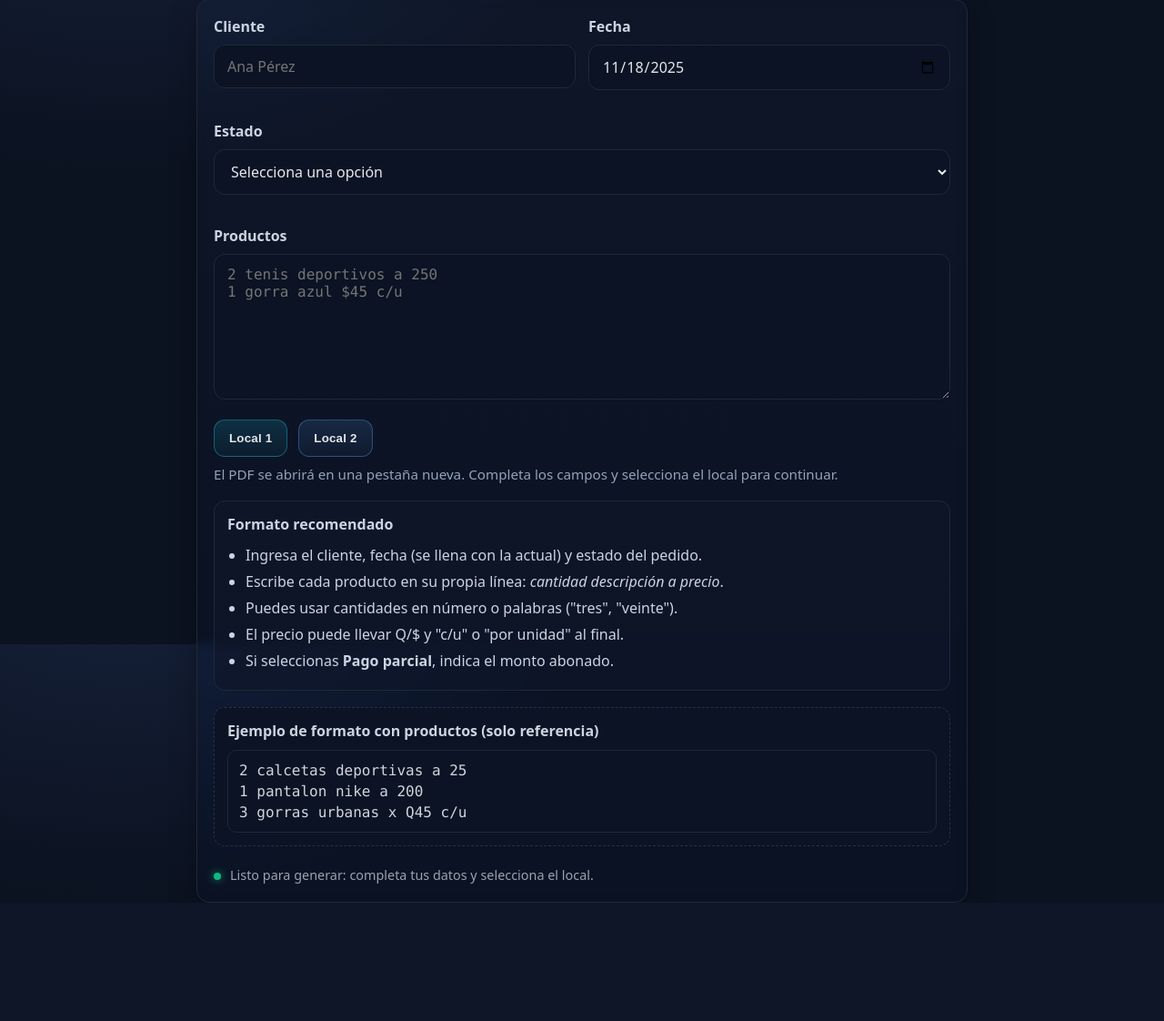
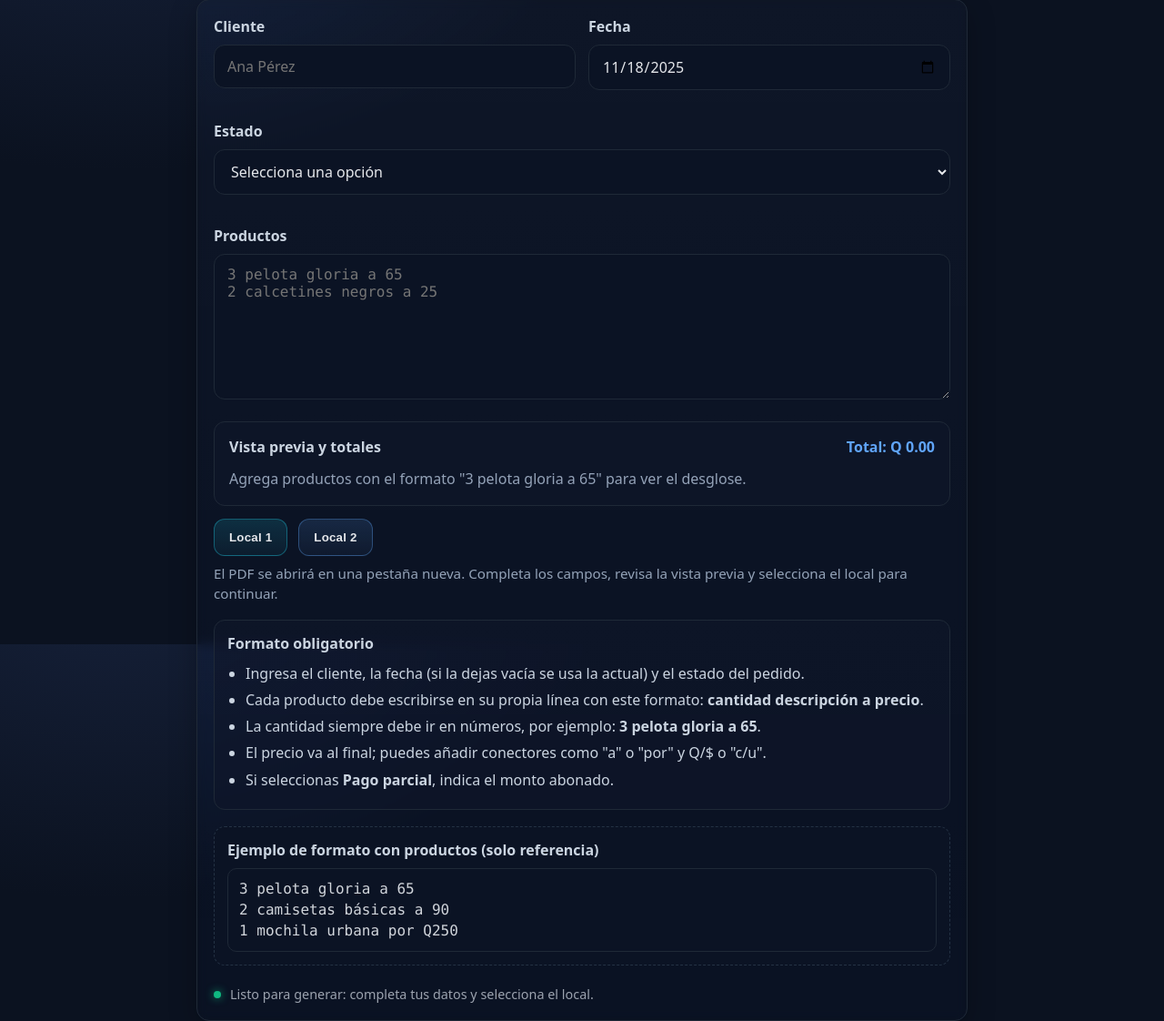
Before and after one commit to LUIS5359/fctestv2, a Flask app: page / in a window 1280 px wide. Shown: the part 92-1214 px from the top of the page at 91% size. Before the commit the page ends 1084 px from the top, so only its background shows below. Run offline with Flask 3, Linux system fonts and the light colour scheme.

Commit message:
Agregar vista previa para productos y nuevo formato

```diff
--- a/app.py
+++ b/app.py
@@ -192,8 +192,10 @@ def parsear_productos(texto: str) -> List[List[float]]:
     for numero, linea in enumerate(lineas, start=1):
         if not linea:
             continue
-        if not _parece_linea_producto(linea):
-            errores.append(f"Línea {numero}: Debe iniciar con la cantidad (ej. '2 tenis a 150').")
+        if not _linea_formulario_valida(linea):
+            errores.append(
+                f"Línea {numero}: Usa el formato '3 producto a 65', iniciando con la cantidad en números."
+            )
             continue
         try:
             productos.append(_parsear_linea_producto(linea))
@@ -214,6 +216,13 @@ def _extraer_encabezado(linea: str):
             valor = match.group("valor").strip()
             return campo, valor
     return None
+
+
+def _linea_formulario_valida(linea: str) -> bool:
+    tokens = linea.split()
+    if not tokens:
+        return False
+    return tokens[0].isdigit()
 
 
 def _parece_linea_producto(linea: str) -> bool:
--- a/templates/index.html
+++ b/templates/index.html
@@ -92,6 +92,19 @@
     .rules li{margin-bottom:6px}
     .errors{display:none; margin-top:12px; border-radius:12px; border:1px solid rgba(244,63,94,.4); background:rgba(244,63,94,.1); padding:12px; color:#fecdd3; font-size:.95rem}
     .errors ul{margin:0; padding-left:20px}
+    .preview{margin-top:18px; border:1px solid var(--border); border-radius:12px; padding:16px; background:rgba(15,23,42,.6)}
+    .preview-header{display:flex; align-items:center; justify-content:space-between; gap:12px; margin-bottom:12px}
+    .preview-header h3{margin:0; font-size:1rem; color:#cbd5e1}
+    .preview-total{font-weight:700; color:var(--accent-2)}
+    .preview-list{display:flex; flex-direction:column; gap:10px}
+    .preview-item{display:flex; justify-content:space-between; gap:12px; border-bottom:1px solid rgba(148,163,184,.2); padding-bottom:10px}
+    .preview-item:last-child{border-bottom:none; padding-bottom:0}
+    .preview-desc{flex:1; display:flex; gap:8px; align-items:center}
+    .preview-qty{font-weight:700; color:var(--accent)}
+    .preview-prices{text-align:right; min-width:130px}
+    .preview-prices div{line-height:1.2}
+    .preview-empty-text{margin:0; color:var(--muted)}
+    .preview-errors{margin-top:12px; font-size:.9rem; color:#fecaca}
   </style>
 </head>
 <body>
@@ -134,7 +147,18 @@
 
         <div class="field">
           <label for="productos">Productos</label>
-          <textarea id="productos" name="productos" spellcheck="false" placeholder="2 tenis deportivos a 250&#10;1 gorra azul $45 c/u"></textarea>
+          <textarea id="productos" name="productos" spellcheck="false" placeholder="3 pelota gloria a 65&#10;2 calcetines negros a 25"></textarea>
+        </div>
+
+        <div class="preview" id="previewContainer">
+          <div class="preview-header">
+            <h3>Vista previa y totales</h3>
+            <span class="preview-total" id="previewTotal">Total: Q0.00</span>
+          </div>
+          <div id="previewList" class="preview-list">
+            <p class="preview-empty-text">Agrega productos con el formato "3 pelota gloria a 65" para ver el desglose.</p>
+          </div>
+          <div id="previewErrors" class="preview-errors hidden"></div>
         </div>
 
         <!-- Campo oculto que decidirá Local 1 (A) o Local 2 (B) -->
@@ -147,15 +171,15 @@
           <button class="btn local2" onclick="setPlantilla(event,'B')">Local 2</button>
         </div>
 
-        <p class="hint">El PDF se abrirá en una pestaña nueva. Completa los campos y selecciona el local para continuar.</p>
+        <p class="hint">El PDF se abrirá en una pestaña nueva. Completa los campos, revisa la vista previa y selecciona el local para continuar.</p>
 
         <div class="rules">
-          <h3>Formato recomendado</h3>
+          <h3>Formato obligatorio</h3>
           <ul>
-            <li>Ingresa el cliente, fecha (se llena con la actual) y estado del pedido.</li>
-            <li>Escribe cada producto en su propia línea: <em>cantidad descripción a precio</em>.</li>
-            <li>Puedes usar cantidades en número o palabras ("tres", "veinte").</li>
-            <li>El precio puede llevar Q/$ y "c/u" o "por unidad" al final.</li>
+            <li>Ingresa el cliente, la fecha (si la dejas vacía se usa la actual) y el estado del pedido.</li>
+            <li>Cada producto debe escribirse en su propia línea con este formato: <strong>cantidad descripción a precio</strong>.</li>
+            <li>La cantidad siempre debe ir en números, por ejemplo: <strong>3 pelota gloria a 65</strong>.</li>
+            <li>El precio va al final; puedes añadir conectores como "a" o "por" y Q/$ o "c/u".</li>
             <li>Si seleccionas <strong>Pago parcial</strong>, indica el monto abonado.</li>
           </ul>
         </div>
@@ -163,9 +187,9 @@
         <div class="examples">
           <div class="example">
             <h3>Ejemplo de formato con productos (solo referencia)</h3>
-            <code class="block">2 calcetas deportivas a 25
-1 pantalon nike a 200
-3 gorras urbanas x Q45 c/u</code>
+            <code class="block">3 pelota gloria a 65
+2 camisetas básicas a 90
+1 mochila urbana por Q250</code>
           </div>
         </div>
 
@@ -184,6 +208,11 @@
   const estadoSelect = document.getElementById('estado');
   const pagoParcialField = document.getElementById('pagoParcialField');
   const pagoParcialInput = document.getElementById('montoParcial');
+  const productosTextarea = document.getElementById('productos');
+  const previewList = document.getElementById('previewList');
+  const previewTotal = document.getElementById('previewTotal');
+  const previewErrors = document.getElementById('previewErrors');
+  const currencyFormatter = new Intl.NumberFormat('es-GT', { style: 'currency', currency: 'GTQ' });
 
   fechaInput.valueAsDate = new Date();
 
@@ -195,13 +224,17 @@
     }
   });
 
+  productosTextarea.addEventListener('input', actualizarPreview);
+  actualizarPreview();
+
   form.addEventListener('submit', function(evt){
     const cliente = (document.getElementById('cliente').value || '').trim();
     const fecha = fechaInput.value;
     const estado = estadoSelect.value;
-    const productosTexto = (document.getElementById('productos').value || '').trim();
+    const productosTexto = (productosTextarea.value || '').trim();
     const pagoParcial = pagoParcialInput.value;
     const errores = [];
+    let lineasProductos = [];
 
     if (!cliente) {
       errores.push('Agrega el nombre del cliente.');
@@ -214,8 +247,12 @@
     }
     if (!productosTexto) {
       errores.push('Agrega al menos un producto.');
-    } else if (!/^\s*(\d+|uno|dos|tres|cuatro|cinco|seis|siete|ocho|nueve|diez)\b/im.test(productosTexto)) {
-      errores.push('Cada producto debe iniciar con la cantidad.');
+    } else {
+      lineasProductos = productosTexto.split('\n').map(linea => linea.trim()).filter(Boolean);
+      const lineaInvalida = lineasProductos.find(linea => !parseLineaProducto(linea));
+      if (lineaInvalida) {
+        errores.push('Sigue el formato "3 pelota gloria a 65" en cada línea.');
+      }
     }
     if (estado === 'PAGO PARCIAL') {
       if (!pagoParcial || Number(pagoParcial) <= 0) {
@@ -233,6 +270,86 @@
     return true;
   });
 
+  function formatearMoneda(valor) {
+    if (!Number.isFinite(valor)) {
+      return currencyFormatter.format(0);
+    }
+    return currencyFormatter.format(valor);
+  }
+
+  function escaparHtml(texto) {
+    const mapa = { '&': '&amp;', '<': '&lt;', '>': '&gt;', '"': '&quot;', "'": '&#39;' };
+    return texto.replace(/[&<>"']/g, (char) => mapa[char]);
+  }
+
+  function parseLineaProducto(linea) {
+    if (!linea) return null;
+    const priceRegex = /([\$qQ]?\s*\d+(?:[.,]\d+)?)(?:\s*(?:c\/u|cada\s+uno|unidad|u))?$/i;
+    const match = priceRegex.exec(linea);
+    if (!match) return null;
+    const precioRaw = match[1];
+    const antesDelPrecio = linea.slice(0, match.index).trim();
+    const partes = antesDelPrecio.split(/\s+/);
+    if (!partes.length) return null;
+    const cantidadToken = partes.shift();
+    if (!/^\d+$/.test(cantidadToken)) return null;
+    let descripcion = partes.join(' ').trim();
+    descripcion = descripcion.replace(/\s+(?:a|x|por|precio|cada|c\/u)\s*$/i, '').trim();
+    if (!descripcion) return null;
+    const precioNormalizado = precioRaw.replace(/[Qq$]/g, '').replace(/\s+/g, '').replace(',', '.');
+    const precio = parseFloat(precioNormalizado);
+    if (!Number.isFinite(precio)) return null;
+    const cantidad = parseInt(cantidadToken, 10);
+    return {
+      qty: cantidad,
+      description: descripcion,
+      price: precio,
+      total: cantidad * precio
+    };
+  }
+
+  function actualizarPreview() {
+    const texto = (productosTextarea.value || '').trim();
+    const lineas = texto ? texto.split('\n').map(linea => linea.trim()).filter(Boolean) : [];
+    let total = 0;
+    const fragmentos = [];
+    const erroresLocales = [];
+
+    lineas.forEach((linea, indice) => {
+      const data = parseLineaProducto(linea);
+      if (!data) {
+        erroresLocales.push(`Línea ${indice + 1}: usa "3 pelota gloria a 65".`);
+        return;
+      }
+      total += data.total;
+      fragmentos.push(`
+        <div class="preview-item">
+          <div class="preview-desc"><span class="preview-qty">${data.qty}×</span> ${escaparHtml(data.description)}</div>
+          <div class="preview-prices">
+            <div>${formatearMoneda(data.price)} c/u</div>
+            <div class="preview-line-total">${formatearMoneda(data.total)}</div>
+          </div>
+        </div>
+      `);
+    });
+
+    if (!fragmentos.length) {
+      previewList.innerHTML = '<p class="preview-empty-text">Agrega productos con el formato "3 pelota gloria a 65" para ver el desglose.</p>';
+    } else {
+      previewList.innerHTML = fragmentos.join('');
+    }
+
+    previewTotal.textContent = `Total: ${formatearMoneda(total)}`;
+
+    if (erroresLocales.length) {
+      previewErrors.innerHTML = erroresLocales.join('<br>');
+      previewErrors.classList.remove('hidden');
+    } else {
+      previewErrors.innerHTML = '';
+      previewErrors.classList.add('hidden');
+    }
+  }
+
   // Establece la plantilla y envía el formulario
   function setPlantilla(evt, tipo){
     evt.preventDefault();
```
